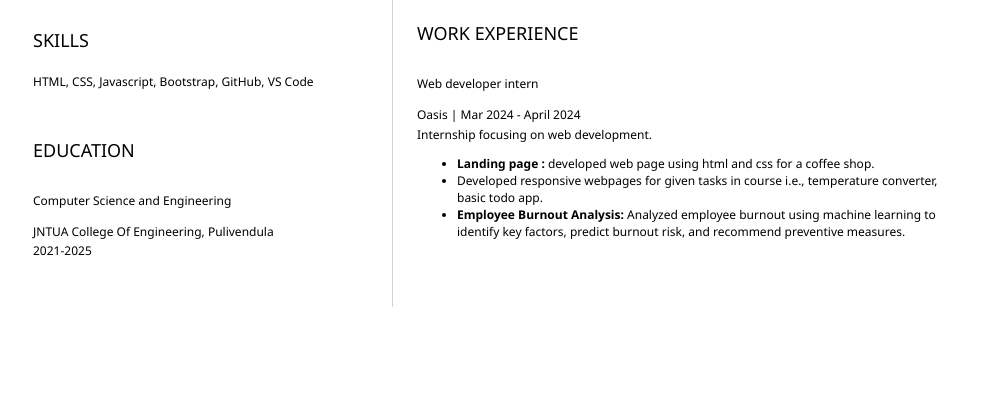
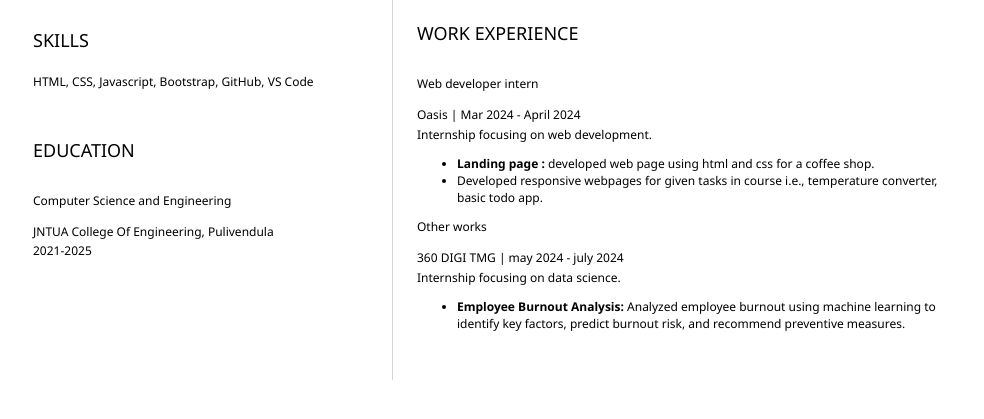
Before and after one commit to Meghanakummara/best-resume, a plain HTML site: page index.html in a window 1280 px wide. Shown: the part 329-748 px from the top of the page, without its empty margins (151-1135 px from the left). Drawn offline with Linux system fonts and the light colour scheme.

Commit message:
modified

```diff
--- a/index.html
+++ b/index.html
@@ -67,8 +67,18 @@
                     <ul>
                             <li><b>Landing page :</b> developed web page using html and css for a coffee shop.</li>
                             <li>Developed responsive webpages for given tasks in course i.e., temperature converter, basic todo app.</li>
-                            <li><b>Employee Burnout Analysis:</b>
-                                Analyzed employee burnout using machine learning to identify key factors, predict burnout risk, and recommend preventive measures.</li>
+
+                    </ul>
+					<h3>Other works</h3>
+                    <p>
+                            360 DIGI TMG | may 2024 - july 2024
+                    </p>
+                    <p>
+                        Internship focusing on data science.
+                    </p>
+                    <ul>
+						<li><b>Employee Burnout Analysis:</b>
+							Analyzed employee burnout using machine learning to identify key factors, predict burnout risk, and recommend preventive measures.</li>
                     </ul>
 				</section>
 			</article>
```
